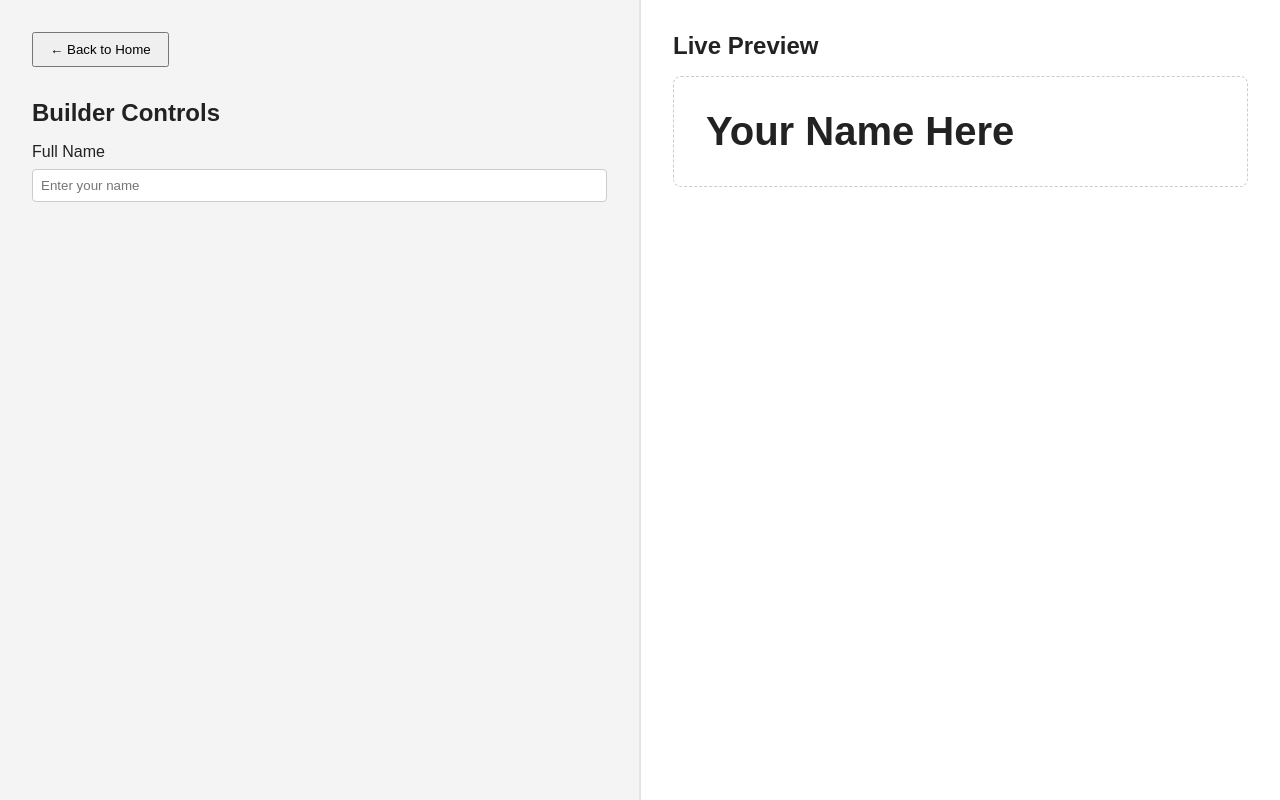
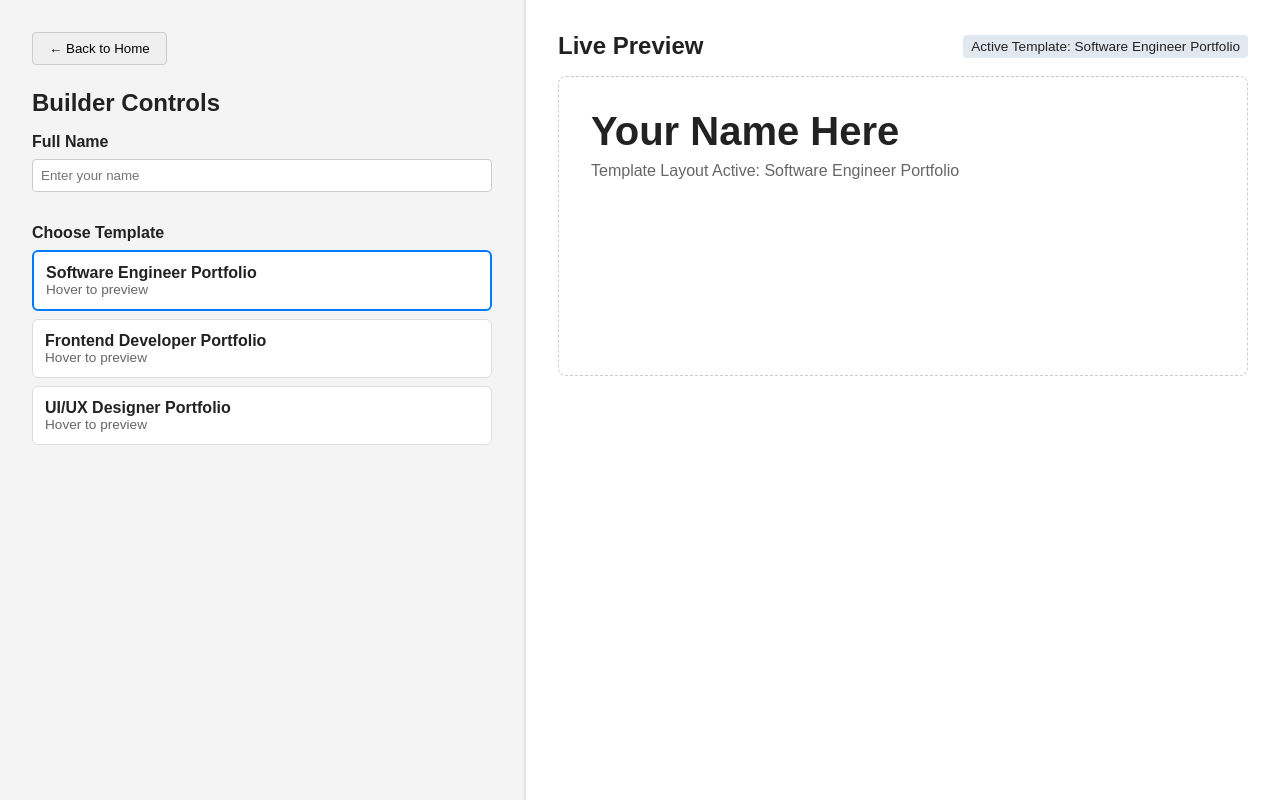
Before and after one commit to Akashv-deve/Student-Portfolio-Builder, a React (Vite) app: page / in a window 1280 px wide. Both pictures are taken after a click on the button "Get Started". Built offline with nearby package versions, Linux system fonts and the light colour scheme.

Commit message:
fix(core): remove invalid exports statement causing white screen crash

```diff
--- a/src/App.jsx
+++ b/src/App.jsx
@@ -1,21 +1,46 @@
 import { useState } from 'react';
 
-// Import all your marketing components
+// Import your marketing components for the landing page
 import Navbar from './components/Navbar';
 import Hero from './components/Hero';
 import Skills from './components/Skills';
-import Projects from './components/Projects'; // (Templates)
-import Education from './components/Education'; // (Target Audience)
+import Projects from './components/Projects';
+import Education from './components/Education';
 import Footer from './components/Footer';
 
 function App() {
-  // State to control which page the user is viewing
   const [isBuilderOpen, setIsBuilderOpen] = useState(false);
 
-  // The Builder Data State
+  // Master Portfolio State
   const [portfolioData, setPortfolioData] = useState({
-    personal: { name: "", role: "", bio: "" }
+    personal: { name: "", role: "", bio: "" },
+    selectedTemplate: "Software Engineer Portfolio"
   });
+
+  // State to track which template is currently being hovered for the preview
+  const [hoveredTemplate, setHoveredTemplate] = useState(null);
+
+  // Template choices based on your existing template data structure[cite: 5]
+  const availableTemplates = [
+    {
+      title: "Software Engineer Portfolio",
+      description: "A clean, code-focused template designed for backend and systems engineers.",
+      tags: ["Java", "C++", "System Design"],
+      placeholderTitle: "Software Eng UI"
+    },
+    {
+      title: "Frontend Developer Portfolio",
+      description: "A highly interactive, visually striking template built to showcase UI components.",
+      tags: ["React", "CSS", "Animations"],
+      placeholderTitle: "Frontend UI"
+    },
+    {
+      title: "UI/UX Designer Portfolio",
+      description: "A minimalist, visually-driven layout tailored for high-resolution case studies.",
+      tags: ["Figma", "Design Systems", "UX"],
+      placeholderTitle: "UI/UX Layout"
+    }
+  ];
 
   // --- VIEW 1: THE BUILDER WORKSPACE ---
   if (isBuilderOpen) {
@@ -23,18 +48,19 @@ function App() {
       <div style={{ display: 'flex', height: '100vh', width: '100vw', fontFamily: 'sans-serif' }}>
 
         {/* LEFT PANE: Builder Controls */}
-        <div style={{ flex: 1, padding: '2rem', backgroundColor: '#f4f4f5', overflowY: 'auto' }}>
-          {/* Back Button to return to the landing page */}
+        <div style={{ flex: 1, padding: '2rem', backgroundColor: '#f4f4f5', overflowY: 'auto', position: 'relative' }}>
           <button
             onClick={() => setIsBuilderOpen(false)}
-            style={{ marginBottom: '2rem', padding: '0.5rem 1rem', cursor: 'pointer' }}
+            style={{ marginBottom: '1.5rem', padding: '0.5rem 1rem', cursor: 'pointer', borderRadius: '4px', border: '1px solid #ccc' }}
           >
             ← Back to Home
           </button>
 
           <h2 style={{ fontSize: '1.5rem', fontWeight: 'bold', marginBottom: '1rem' }}>Builder Controls</h2>
-          <div>
-            <label style={{ display: 'block', marginBottom: '0.5rem' }}>Full Name</label>
+
+          {/* Personal Info Section */}
+          <div style={{ marginBottom: '2rem' }}>
+            <label style={{ display: 'block', marginBottom: '0.5rem', fontWeight: '600' }}>Full Name</label>
             <input
               type="text"
               placeholder="Enter your name"
@@ -46,13 +72,80 @@ function App() {
               style={{ width: '100%', padding: '0.5rem', borderRadius: '4px', border: '1px solid #ccc' }}
             />
           </div>
+
+          {/* Template Selection Section with Hover Preview Trigger */}
+          <div>
+            <label style={{ display: 'block', marginBottom: '0.5rem', fontWeight: '600' }}>Choose Template</label>
+            <div style={{ display: 'flex', flexDirection: 'column', gap: '0.5rem' }}>
+              {availableTemplates.map((tmpl, idx) => (
+                <div
+                  key={idx}
+                  onMouseEnter={() => setHoveredTemplate(tmpl)}
+                  onMouseLeave={() => setHoveredTemplate(null)}
+                  onClick={() => setPortfolioData({ ...portfolioData, selectedTemplate: tmpl.title })}
+                  style={{
+                    padding: '0.75rem',
+                    borderRadius: '6px',
+                    border: portfolioData.selectedTemplate === tmpl.title ? '2px solid #007bff' : '1px solid #ddd',
+                    backgroundColor: '#fff',
+                    cursor: 'pointer',
+                    position: 'relative',
+                    transition: 'all 0.2s ease'
+                  }}
+                >
+                  <div style={{ fontWeight: 'bold' }}>{tmpl.title}</div>
+                  <div style={{ fontSize: '0.85rem', color: '#666' }}>Hover to preview</div>
+
+                  {/* HOVER PREVIEW POPUP BOX */}
+                  {hoveredTemplate && hoveredTemplate.title === tmpl.title && (
+                    <div style={{
+                      position: 'absolute',
+                      left: '102%',
+                      top: '0',
+                      width: '260px',
+                      padding: '1rem',
+                      backgroundColor: '#1e293b',
+                      color: '#fff',
+                      borderRadius: '8px',
+                      boxShadow: '0 10px 15px -3px rgba(0, 0, 0, 0.3)',
+                      zIndex: 50,
+                      pointerEvents: 'none'
+                    }}>
+                      <div style={{ fontSize: '0.9rem', fontWeight: 'bold', marginBottom: '0.25rem', color: '#38bdf8' }}>
+                        {hoveredTemplate.placeholderTitle}
+                      </div>
+                      <p style={{ fontSize: '0.8rem', color: '#cbd5e1', marginBottom: '0.5rem', lineHeight: '1.4' }}>
+                        {hoveredTemplate.description}
+                      </p>
+                      <div style={{ display: 'flex', gap: '4px', flexWrap: 'wrap' }}>
+                        {hoveredTemplate.tags.map((tag, tIdx) => (
+                          <span key={tIdx} style={{ fontSize: '0.7rem', backgroundColor: '#334155', padding: '2px 6px', borderRadius: '4px' }}>
+                            {tag}
+                          </span>
+                        ))}
+                      </div>
+                    </div>
+                  )}
+
+                </div>
+              ))}
+            </div>
+          </div>
+
         </div>
 
         {/* RIGHT PANE: Live Preview */}
-        <div style={{ flex: 1, padding: '2rem', backgroundColor: '#ffffff', overflowY: 'auto', borderLeft: '2px solid #e4e4e7' }}>
-          <h2 style={{ fontSize: '1.5rem', fontWeight: 'bold', marginBottom: '1rem' }}>Live Preview</h2>
-          <div style={{ padding: '2rem', border: '1px dashed #ccc', borderRadius: '8px' }}>
+        <div style={{ flex: 1.5, padding: '2rem', backgroundColor: '#ffffff', overflowY: 'auto', borderLeft: '2px solid #e4e4e7' }}>
+          <div style={{ display: 'flex', justifyContent: 'space-between', alignItems: 'center', marginBottom: '1rem' }}>
+            <h2 style={{ fontSize: '1.5rem', fontWeight: 'bold', margin: 0 }}>Live Preview</h2>
+            <span style={{ fontSize: '0.85rem', padding: '4px 8px', backgroundColor: '#e2e8f0', borderRadius: '4px', fontWeight: '500' }}>
+              Active Template: {portfolioData.selectedTemplate}
+            </span>
+          </div>
+
+          <div style={{ padding: '2rem', border: '1px dashed #ccc', borderRadius: '8px', minHeight: '300px' }}>
             <h1 style={{ fontSize: '2.5rem', margin: 0 }}>{portfolioData.personal.name || "Your Name Here"}</h1>
+            <p style={{ color: '#666', marginTop: '0.5rem' }}>Template Layout Active: {portfolioData.selectedTemplate}</p>
           </div>
         </div>
 
@@ -64,7 +157,6 @@ function App() {
   return (
     <div className="landing-page">
       <Navbar />
-      {/* Pass the function to open the builder to the Hero component */}
       <Hero onGetStarted={() => setIsBuilderOpen(true)} />
       <Skills />
       <Projects />
```
